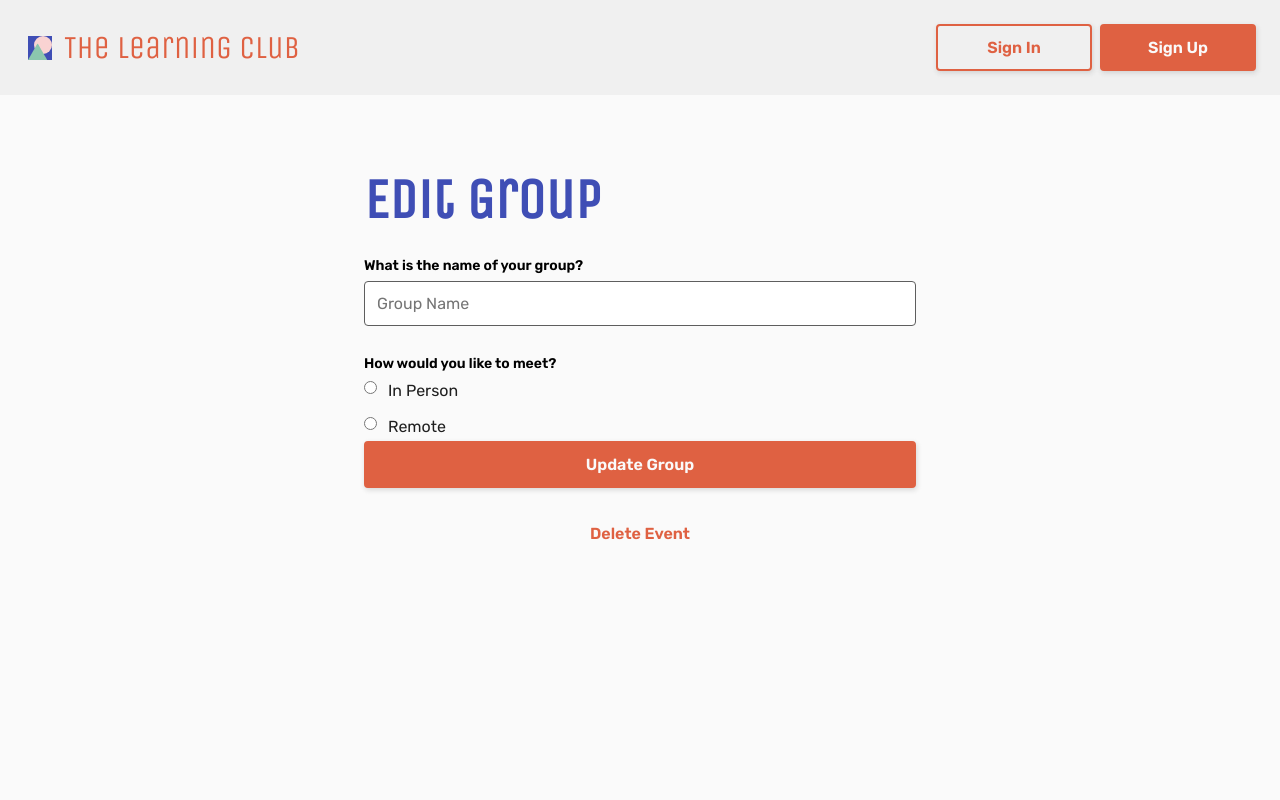
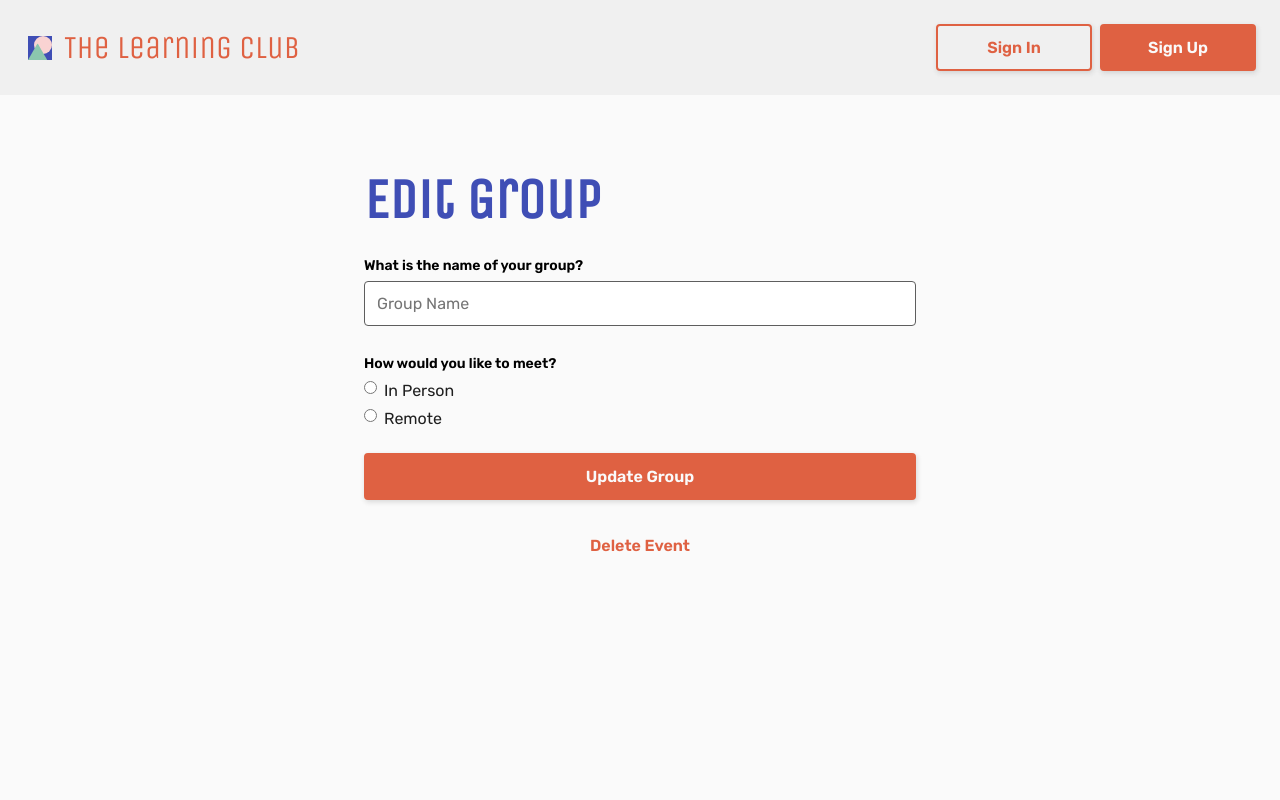
Before and after one commit to mirandajoy/miranda-neerhof-the-learning-club, a React (Vite) app: page /groups/edit/1 in a window 1280 px wide. Shown: the top 800 px of the page. Built offline with nearby package versions, Linux system fonts and the light colour scheme; no server answers.

Commit message:
clean up radio input comments and prop usage

```diff
--- a/src/components/InputRadio/InputRadio.jsx
+++ b/src/components/InputRadio/InputRadio.jsx
@@ -10,14 +10,14 @@ const InputRadio = ({ label, name, values, onChange, checkedValue }) => {
             <div key={index} className="radio-input__option-container">
               <input
                 type="radio"
-                id={name}
+                id={item.id}
                 name={name}
                 checked={checkedValue == item.id}
                 value={item.id}
                 onChange={onChange}
                 className="radio-input__option-input"
               />
-              <label htmlFor={name} className="body body--dark radio-input__option-label">
+              <label htmlFor={item.id} className="body body--dark radio-input__option-label">
                 {item.name}
               </label>
             </div>
--- a/src/components/InputRadio/InputRadio.scss
+++ b/src/components/InputRadio/InputRadio.scss
@@ -4,56 +4,29 @@
 
 .radio-input {
   border: none;
-  //width: 100%;
+  width: 100%;
   &__label {
     padding-bottom: $space-small;
   }
   &__options-container {
     @include flex;
-    gap: $space-large;
-    //flex-wrap: nowrap;
+    gap: $space-small;
   }
   &__option-container {
-    // @include flex;
-    // gap: $space-micro;
+    height: 1.25rem;
     position: relative;
     width: 100%;
   }
   &__option-input {
     color: $color-brand-primary;
     accent-color: $color-brand-primary;
-    //padding-left: 120px;
     position: absolute;
-    //width: 100%;
-    top: 0;
     left: 0;
   }
   &__option-label {
     color: $color-brand-primary;
     position: absolute;
-    left: 24px;
+    left: 1.25rem;
     top: 0;
   }
 }
-
-// label span {
-//   position: relative;
-//   line-height: 22px;
-//   font-size: 22px;
-
-// }
-
-// input[type='radio'] {
-// height: 20px;
-// width: 20px;
-// position: relative;
-// }
-
-// input[type='radio'] ::after{
-// content:"";
-// width: 16px;
-//   height: 8px;
-//   position: absolute;
-//   top: 2px;
-//   left: 4px;
-// }
```
